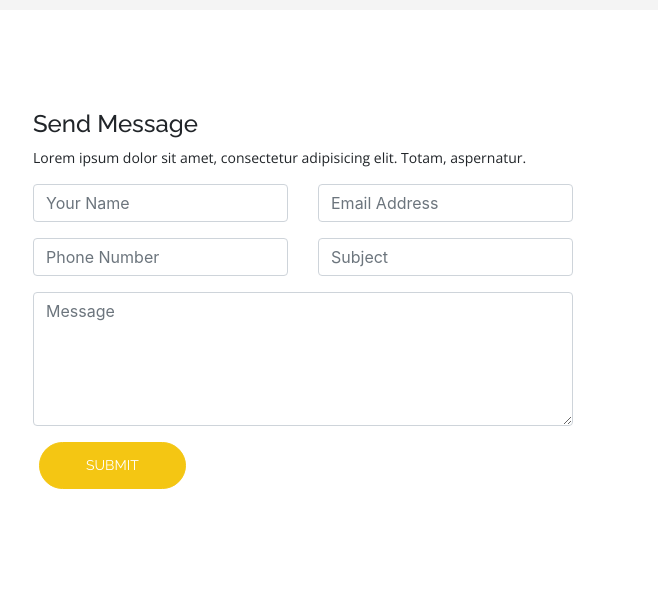
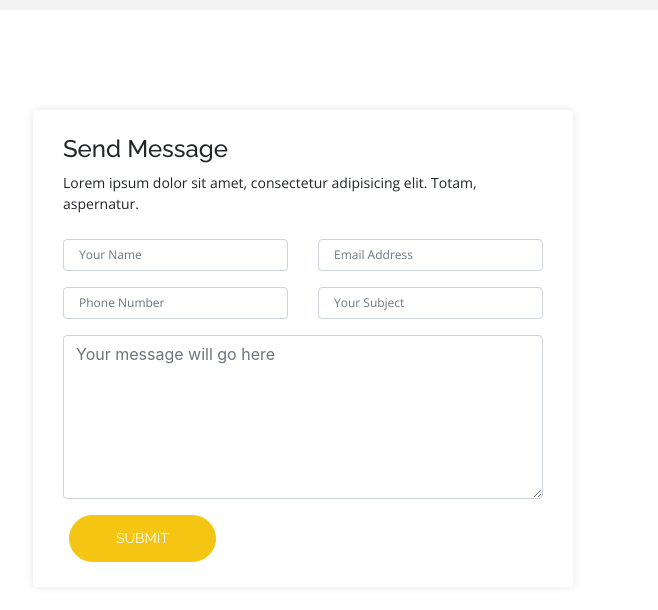
Before and after one commit to cseshahriar/digital-agency, a plain HTML site: page index.html in a window 1280 px wide. Shown: the part 8948-9558 px from the top of the page, 622-1280 px from the left. Drawn offline with nearby package versions, Linux system fonts and the light colour scheme.

Commit message:
Contact form css

```diff
--- a/css/style.css
+++ b/css/style.css
@@ -1173,3 +1173,26 @@ ul.office-detail li i {
 	color: #fff;
 	border-color: transparent;
 }
+
+#contact-right {
+	padding: 25px 30px;
+	background: #fff;
+	-webkit-box-shadow: 0 0 10px 0 rgba(0, 0, 0, 0.1);
+	box-shadow: 0 0 10px 0 rgba(0, 0, 0, 0.1);
+	border-radius: 4px;
+}
+#contact-right h4 {
+	font-size: 24px;
+}
+#contact-right p {
+	margin-bottom: 25px;
+}
+#contact-right form input.form-control {
+	font-family: "Open Sans", sans-serif;
+	padding: 10px 15px;
+	font-size: 12px;
+	line-height: 24px;
+}
+#contact-right form textarea.form-control {
+	min-height: 164px;
+}
--- a/index.html
+++ b/index.html
@@ -1238,13 +1238,13 @@
 
 									<div class="col-md-6">
 										<div class="form-group">
-											<input type="text" name="subject" class="form-control" placeholder="Subject" required>
+											<input type="text" name="subject" class="form-control" placeholder="Your Subject" required>
 										</div>
 									</div>
 								</div>
 
 								<div class="form-group">
-									<textarea name="message" class="form-control" placeholder="Message" required cols="100" rows="5"></textarea>
+									<textarea name="message" class="form-control" placeholder="Your message will go here" required cols="100" rows="5"></textarea>
 								</div>
 
 								<div id="submit-btn">
```
